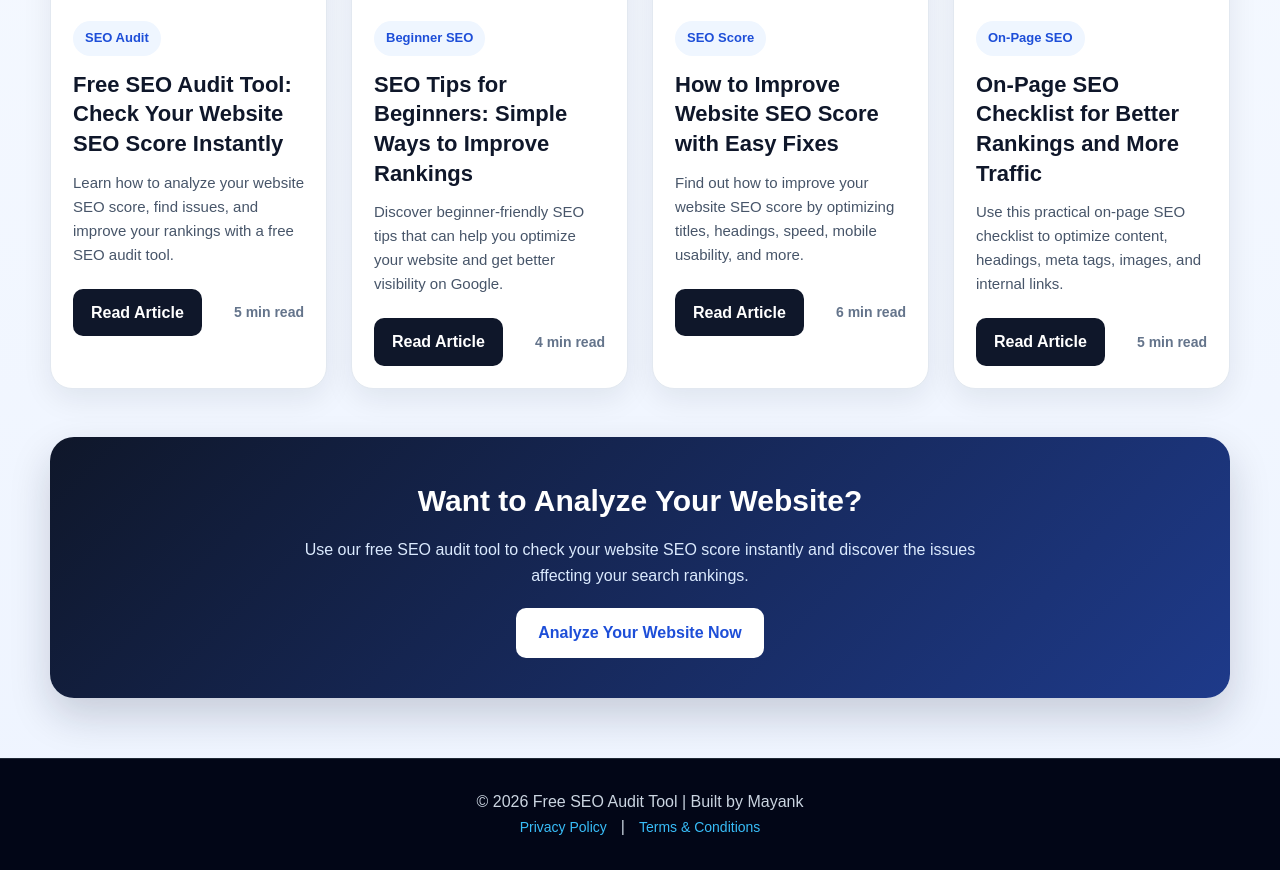
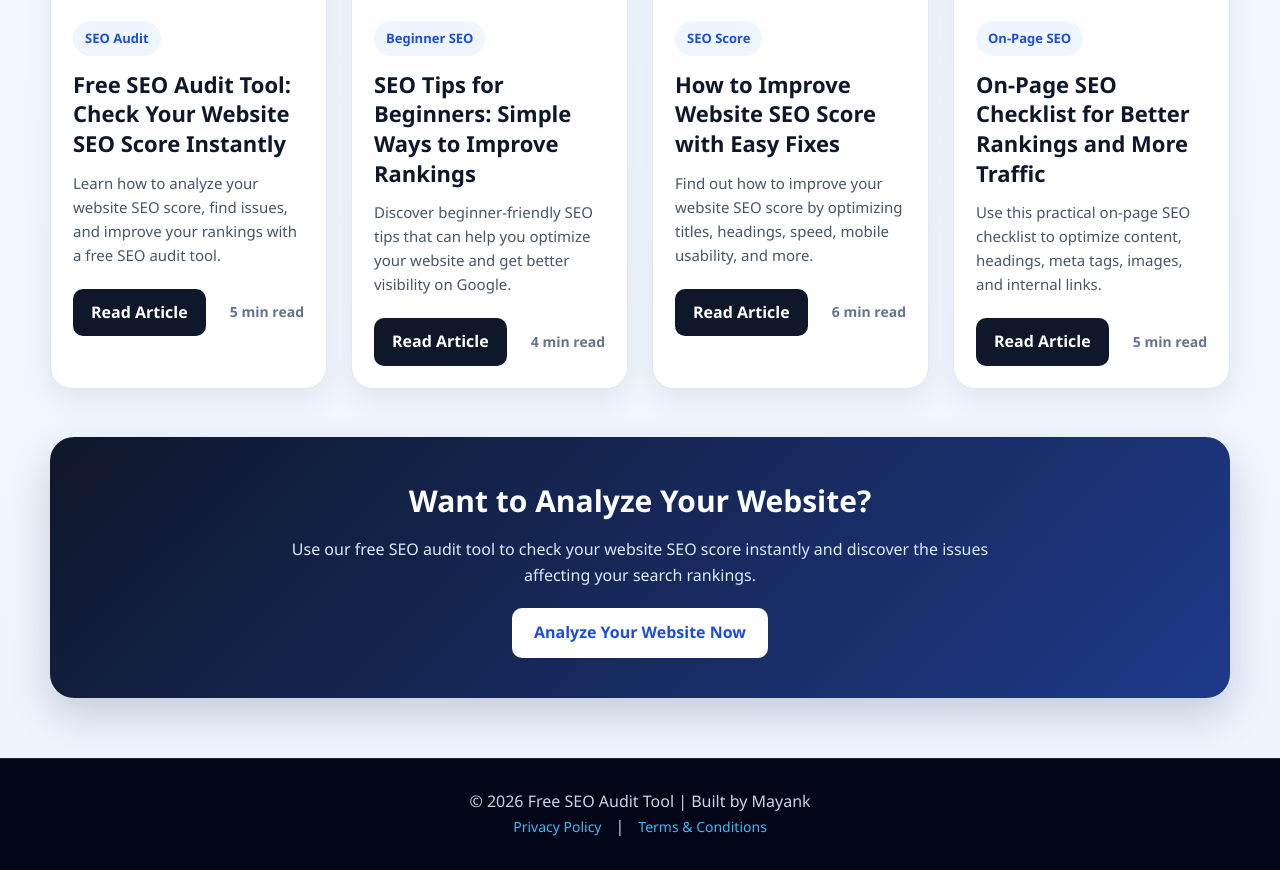
Before and after one commit to mayanksign/seo-audit-tool, a Flask app: page /blog in a window 1280 px wide. Shown: the part 728-1598 px from the top of the page. Run offline with Flask 3, Linux system fonts and the light colour scheme.

Commit message:
Update blog.html

```diff
--- a/templates/blog.html
+++ b/templates/blog.html
@@ -16,13 +16,16 @@
       box-sizing: border-box;
     }
 
-    body {
-      font-family: Arial, sans-serif;
-      background: linear-gradient(180deg, #f8fbff 0%, #eef4ff 100%);
-      color: #0f172a;
-      line-height: 1.6;
-
-    }
+  body {
+  min-height: 100vh;
+  display: flex;
+  flex-direction: column;
+  background: linear-gradient(180deg, #f8fbff 0%, #eef4ff 100%);
+  font-family: 'Segoe UI', sans-serif;
+  color: #0f172a;
+  line-height: 1.6;
+  margin: 0;
+}
 
 
     a {
@@ -31,6 +34,7 @@
 
     .blog-page {
       min-height: 100vh;
+       flex: 1;
       padding: 40px 20px 60px;
       margin-top: 80px;
     }
```
